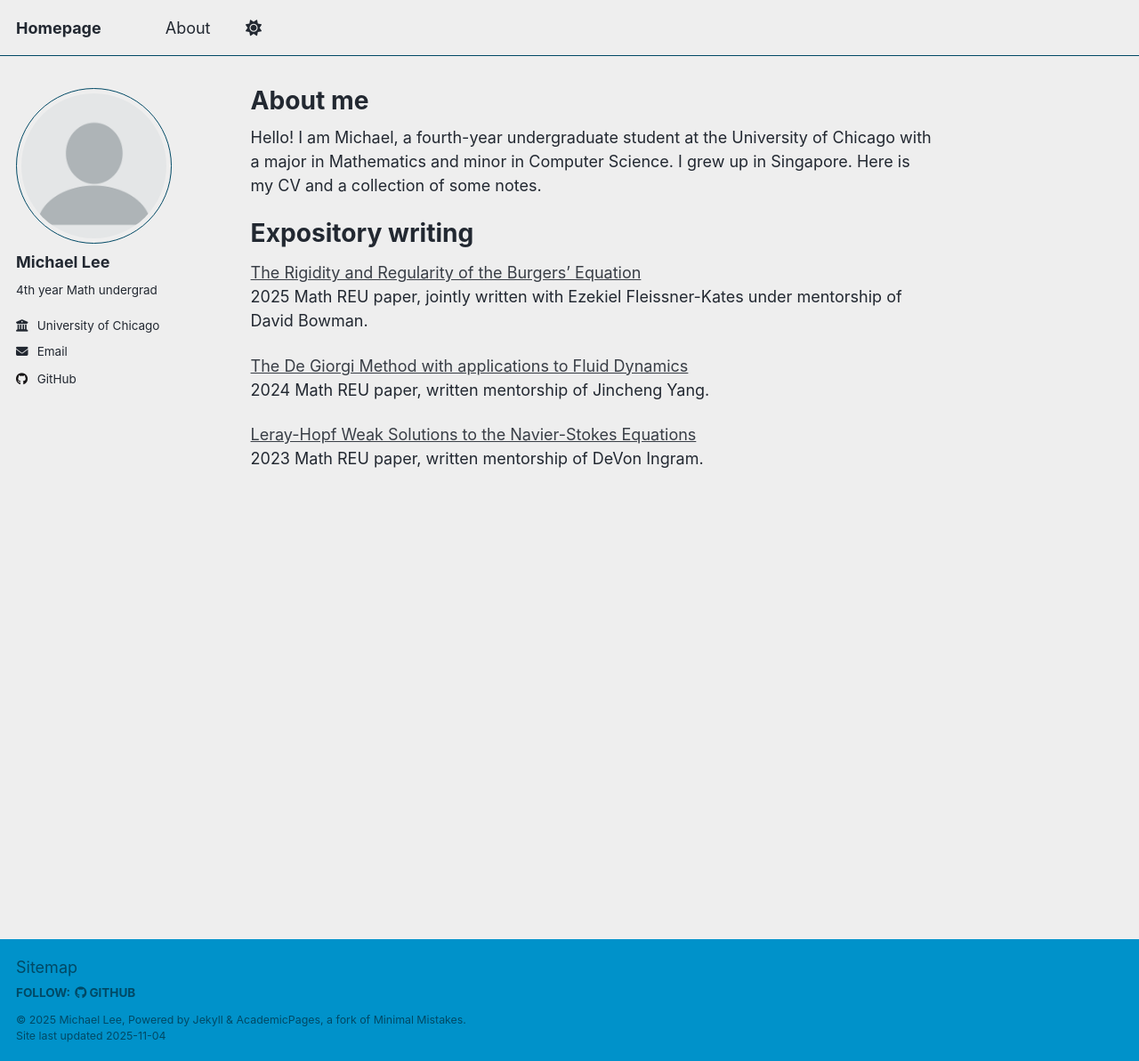
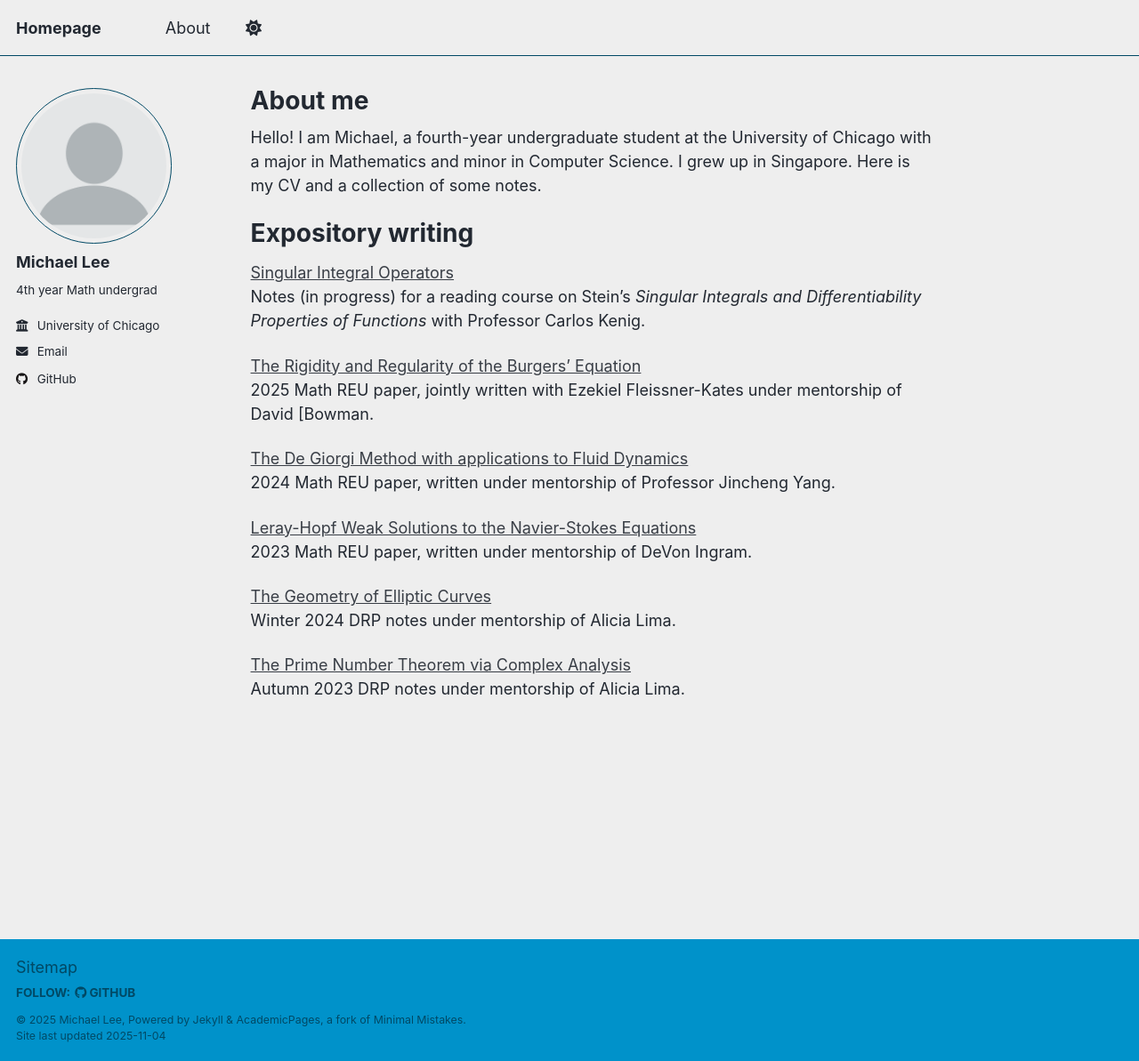
Before and after one commit to leemichaeljh/leemichaeljh.github.io, a Jekyll site: the page built from _pages/about.md, in a window 1280 px wide and 1193 px high. Shown: the whole window at 89% size. Built offline with Jekyll 4.4.1, drawn with Linux system fonts in a browser that asks for light colours; a script that is not in the unit is left out.

Commit message:
Revise mentorship info and add new DRP notes
Updated mentorship details and added new notes.

```diff
--- a/_pages/about.md
+++ b/_pages/about.md
@@ -11,11 +11,20 @@ Hello! I am Michael, a fourth-year undergraduate student at the University of Ch
 
 Expository writing
 ======
+[Singular Integral Operators](files/singular_integrals)
+Notes (in progress) for a reading course on Stein's *Singular Integrals and Differentiability Properties of Functions* with Professor Carlos Kenig.
+
 [The Rigidity and Regularity of the Burgers' Equation](files/reu-2025.pdf)
-2025 Math REU paper, jointly written with Ezekiel Fleissner-Kates under mentorship of David Bowman.
+2025 Math REU paper, jointly written with Ezekiel Fleissner-Kates under mentorship of David [Bowman.
 
 [The De Giorgi Method with applications to Fluid Dynamics](files/reu-2024.pdf)
-2024 Math REU paper, written mentorship of Jincheng Yang.
+2024 Math REU paper, written under mentorship of Professor Jincheng Yang.
 
 [Leray-Hopf Weak Solutions to the Navier-Stokes Equations](files/reu-2023.pdf)
-2023 Math REU paper, written mentorship of DeVon Ingram.
+2023 Math REU paper, written under mentorship of DeVon Ingram.
+
+[The Geometry of Elliptic Curves](files/drp-elliptic.pdf)
+Winter 2024 DRP notes under mentorship of Alicia Lima.
+
+[The Prime Number Theorem via Complex Analysis](files/drp-analytic.pdf)
+Autumn 2023 DRP notes under mentorship of Alicia Lima.
```
